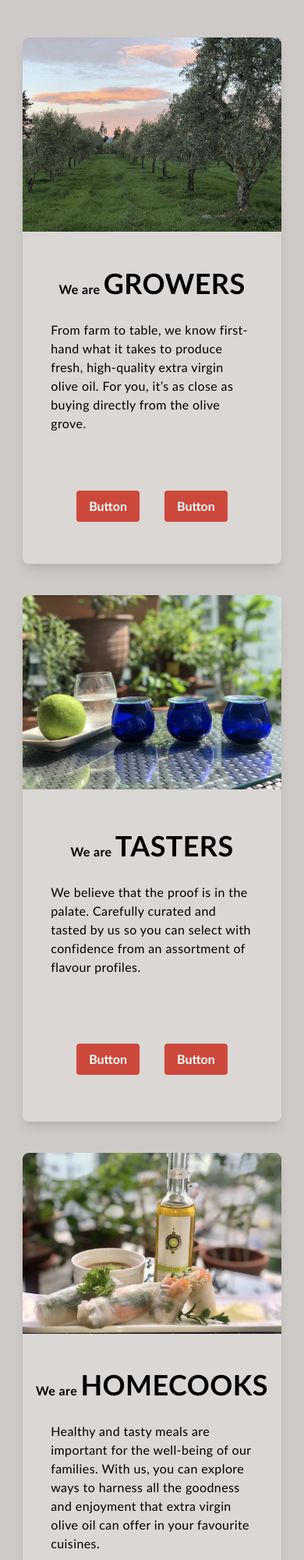
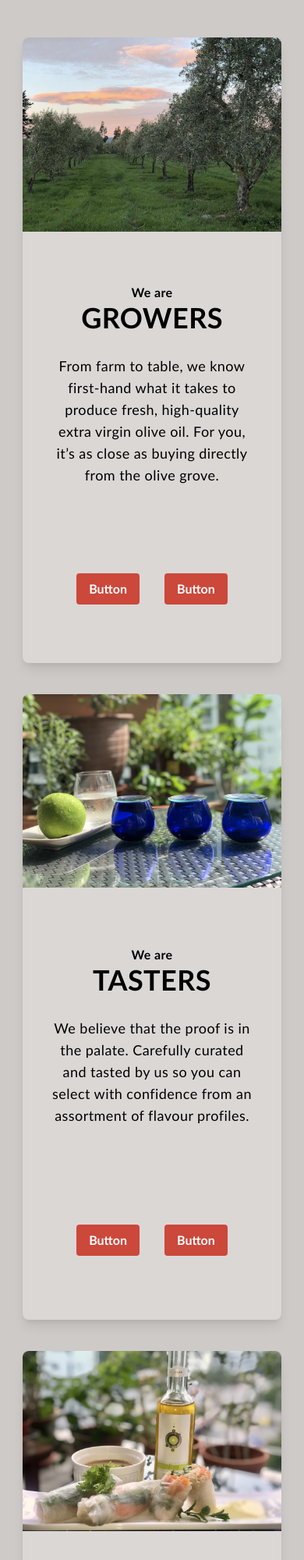
Before and after one commit to KivxD/oliveoil-people-TW, a plain HTML site: page index.html in a window 390 px wide. Shown: the top 2000 px of the page at 78% size. Drawn offline with nearby package versions, Linux system fonts and the light colour scheme.

Commit message:
Update index.html

```diff
--- a/index.html
+++ b/index.html
@@ -19,7 +19,7 @@
 
   <main class="p-12 flex flex-col items-center">
 
-    <div class="flex flex-col lg:flex-row align-middle rounded-lg overflow-hidden shadow-lg " style="height: 80vh; width: 85vw; background: #dbd7d5;">
+    <div class="flex flex-col lg:flex-row align-middle rounded-lg overflow-hidden shadow-lg " style="height: 95vh; width: 85vw; background: #dbd7d5;">
 
       <div class="flex lg:w-3/6">
         <img src="assets/growers.jpeg" alt="growers-img" class="object-cover">
@@ -30,11 +30,11 @@
         <div class="flex flex-col justify-center m-4 space-y-2 lg:space-y-12">
 
           <div class="flex justify-center lg:mb-10">
-            <p class="font-semibold text-base tracking-wide">We are <span class="text-4xl">GROWERS</span></p>
+            <p class="font-semibold text-base tracking-wide text-center">We are <span class="text-4xl block lg:inline-block">GROWERS</span></p>
           </div>
 
           <div class="flex justify-center flex-grow-0">
-            <p class="tracking-wide p-5">From farm to table, we know first-hand what it takes to produce fresh, high-quality extra virgin olive oil. For you, it’s as close as buying directly from the olive grove.</p>
+            <p class="tracking-wide p-5 text-lg text-center lg:text-left">From farm to table, we know first-hand what it takes to produce fresh, high-quality extra virgin olive oil. For you, it’s as close as buying directly from the olive grove.</p>
           </div>
 
         </div>
@@ -52,7 +52,7 @@
 
     </div>
 
-    <div class="flex flex-col lg:flex-row align-middle rounded-lg overflow-hidden shadow-lg mt-10" style="height: 80vh; width: 85vw; background: #dbd7d5;">
+    <div class="flex flex-col lg:flex-row align-middle rounded-lg overflow-hidden shadow-lg mt-10" style="height: 95vh; width: 85vw; background: #dbd7d5;">
 
       <div class="flex lg:w-3/6">
         <img src="assets/tasters.jpeg" alt="growers-img" class="object-cover">
@@ -62,11 +62,11 @@
 
         <div class="flex flex-col justify-center m-4 flex-wrap space-y-2 lg:space-y-12">
           <div class="flex justify-center lg:mb-10">
-            <p class="font-semibold text-base tracking-wide">We are <span class="text-4xl">TASTERS</span></p>
+            <p class="font-semibold text-base tracking-wide text-center">We are <span class="text-4xl block lg:inline-block">TASTERS</span></p>
           </div>
 
           <div class="flex justify-center flex-grow-0">
-            <p class="tracking-wide p-5">We believe that the proof is in the palate. Carefully curated and tasted by us so you can select with confidence from an assortment of flavour profiles.</p>
+            <p class="tracking-wide p-5 text-lg text-center lg:text-left">We believe that the proof is in the palate. Carefully curated and tasted by us so you can select with confidence from an assortment of flavour profiles.</p>
           </div>
 
         </div>
@@ -84,7 +84,7 @@
 
     </div>
 
-    <div class="flex flex-col lg:flex-row align-middle rounded-lg overflow-hidden shadow-lg mt-10" style="height: 80vh; width: 85vw; background: #dbd7d5;">
+    <div class="flex flex-col lg:flex-row align-middle rounded-lg overflow-hidden shadow-lg mt-10" style="height: 95vh; width: 85vw; background: #dbd7d5;">
 
       <div class="flex lg:w-3/6">
         <img src="assets/homecooks.jpeg" alt="growers-img" class="object-cover">
@@ -96,11 +96,11 @@
 
         <div class="flex flex-col justify-center m-4 space-y-2 lg:space-y-12">
           <div class="flex justify-center lg:mb-10">
-            <p class="font-semibold text-base tracking-wide">We are <span class="text-4xl">HOMECOOKS</span></p>
+            <p class="font-semibold text-base tracking-wide text-center">We are <span class="text-4xl block lg:inline-block">HOMECOOKS</span></p>
           </div>
 
           <div class="flex justify-center flex-grow-0">
-            <p class="tracking-wide p-5">Healthy and tasty meals are important for the well-being of our families. With us, you can explore ways to harness all the goodness and enjoyment that extra virgin olive oil can offer in your favourite
+            <p class="tracking-wide p-5 text-lg text-center lg:text-left">Healthy and tasty meals are important for the well-being of our families. With us, you can explore ways to harness all the goodness and enjoyment that extra virgin olive oil can offer in your favourite
               cuisines.
             </p>
           </div>
@@ -120,7 +120,7 @@
 
     </div>
 
-    <div class="flex flex-col lg:flex-row align-middle rounded-lg overflow-hidden shadow-lg mt-10" style="height: 80vh; width: 85vw; background: #dbd7d5;">
+    <div class="flex flex-col flex-grow lg:flex-row align-middle rounded-lg overflow-hidden shadow-lg mt-10" style="height: 95vh; width: 85vw; background: #dbd7d5;">
 
       <div class="flex lg:w-3/6">
         <img src="assets/learners.jpeg" alt="growers-img" class="object-cover">
@@ -131,11 +131,11 @@
 
         <div class="flex flex-col justify-center m-4 space-y-2 lg:space-y-12">
           <div class="flex justify-center lg:mb-10">
-            <p class="font-semibold text-base tracking-wide">We are <span class="text-4xl">LEARNERS</span></p>
+            <p class="font-semibold text-base tracking-wide text-center">We are <span class="text-4xl block lg:inline-block">LEARNERS</span></p>
           </div>
 
           <div class="flex justify-center flex-grow-0">
-            <p class="tracking-wide p-5">We believe in staying open and attuned to experts from various disciplines for advice that we can apply to our daily lives. Sharing access to credible sources of information that we can use to make good
+            <p class="tracking-wide p-5 text-lg text-center lg:text-left">We believe in staying open and attuned to experts from various disciplines for advice that we can apply to our daily lives. Sharing access to credible sources of information that we can use to make good
               decisions is in everyone’s best
               interest.</p>
           </div>
```
